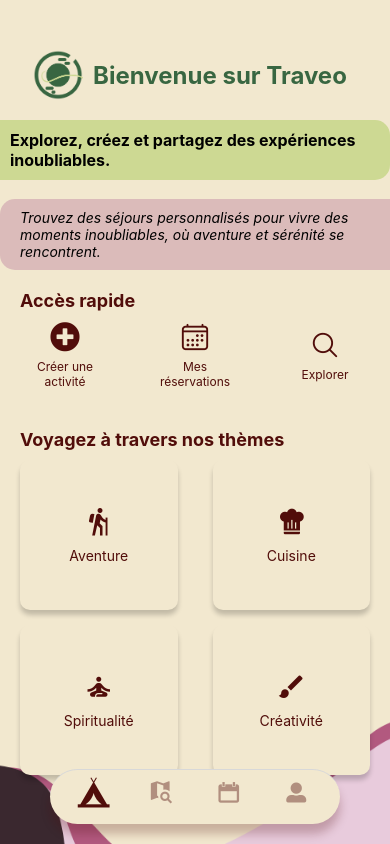
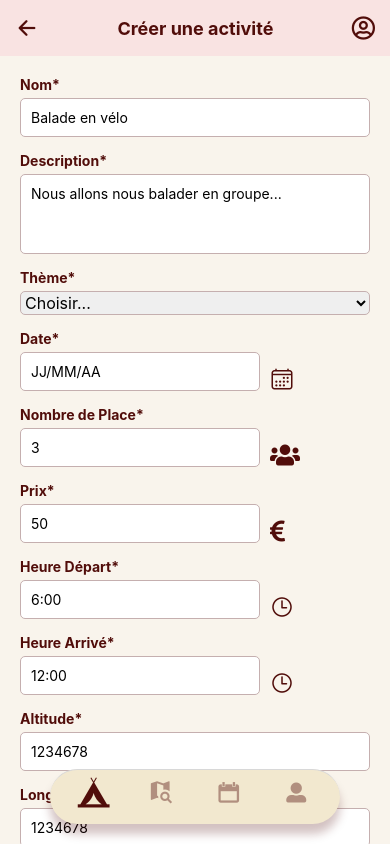
Before and after one commit to Inesamzr/Traveo-Front, a React Native app: screen /CreerActivite in a window 390 px wide. Built offline with nearby package versions, Linux system fonts and the light colour scheme.

Commit message:
ajout raccourcis création activite

```diff
--- a/Navigation/AccueilNavigator.js
+++ b/Navigation/AccueilNavigator.js
@@ -3,6 +3,7 @@
 import AccueilPage from '../screens/Accueil/AccueilPage';
 import ActivitePage from '../screens/Activite/ActivitePage';
 import ReservationPage from '../screens/Reservation/ReservationPage'
+import CreerActivitePage from '../screens/Activite/CreerActivitePage';
 
 const Stack = createStackNavigator();
 
@@ -24,6 +25,11 @@
       component={ReservationPage}
       options={{ headerShown: false }}
       />
+      <Stack.Screen
+      name="CreerActivite"
+      component={CreerActivitePage}
+      options={{ headerShown: false }}
+      />
     </Stack.Navigator>
   );
 }
--- a/screens/Accueil/AccueilPage.js
+++ b/screens/Accueil/AccueilPage.js
@@ -48,7 +48,7 @@
             <Text style={styles.sectionTitle}>{currentTexts.shortcutsTitle}</Text>
             <View style={styles.shortcuts}>
               <TouchableOpacity style={styles.shortcutButton}>
-                <FontAwesome5 name="plus-circle" size={30} color="#510D0A" />
+                <FontAwesome5 name="plus-circle" size={30} color="#510D0A" onPress={() => navigation.navigate('CreerActivite')}/>
                 <Text style={styles.shortcutText}>{currentTexts.createActivity}</Text>
               </TouchableOpacity>
               <TouchableOpacity style={styles.shortcutButton} >
```
